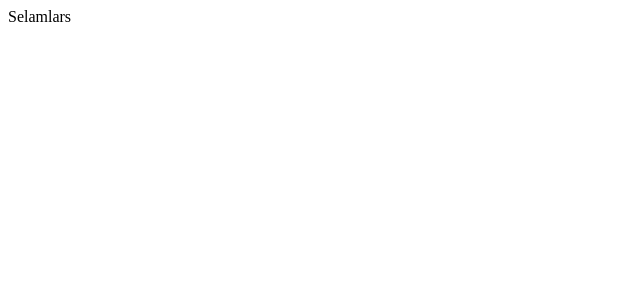
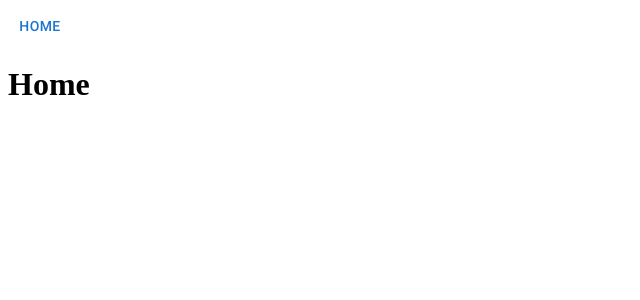
Before and after one commit to bilalkarakollu/Shopping-App, a React (Create React App) app: page / in a window 1280 px wide. Shown: the top 300 px of the page, without its empty margins (0-640 px from the left). Built offline with nearby package versions, Linux system fonts and the light colour scheme.

Commit message:
react-router-dom and material ui added

```diff
--- a/package.json
+++ b/package.json
@@ -3,6 +3,8 @@
   "version": "0.1.0",
   "private": true,
   "dependencies": {
+    "@emotion/react": "^11.8.2",
+    "@emotion/styled": "^11.8.1",
     "@mui/material": "^5.5.3",
     "@mui/styled-engine-sc": "^5.5.2",
     "@reduxjs/toolkit": "^1.8.1",
@@ -18,6 +20,7 @@
     "react-dom": "^17.0.2",
     "react-loading-skeleton": "^3.0.3",
     "react-redux": "^7.2.7",
+    "react-router-dom": "^6.3.0",
     "react-scripts": "5.0.0",
     "react-toastify": "^8.2.0",
     "styled-components": "^5.3.5",
--- a/public/index.html
+++ b/public/index.html
@@ -9,6 +9,8 @@
   <meta name="description" content="Web site created using create-react-app" />
   <link rel="apple-touch-icon" href="%PUBLIC_URL%/logo192.png" />
   <link rel="manifest" href="%PUBLIC_URL%/manifest.json" />
+  <link rel="stylesheet" href="https://fonts.googleapis.com/css?family=Roboto:300,400,500,700&display=swap" />
+  <link rel="stylesheet" href="https://fonts.googleapis.com/icon?family=Material+Icons" />
   <title>Shoping App</title>
 </head>
 
--- a/src/App.tsx
+++ /dev/null
@@ -1,11 +0,0 @@
-import React from 'react';
-
-function App() {
-  return (
-    <div className="App">
-        Selamlars
-    </div>
-  );
-}
-
-export default App;
--- /dev/null
+++ b/src/containers/Navbar/index.tsx
@@ -0,0 +1,9 @@
+import { Button } from '@mui/material';
+
+export default function Navbar(){
+    return (
+        <>
+            <Button>Home</Button>
+        </>
+    )
+}
--- a/src/index.tsx
+++ b/src/index.tsx
@@ -1,12 +1,15 @@
 import React from 'react';
 import ReactDOM from 'react-dom';
-import App from './App';
+import Routers from './routers';
 import { Provider } from 'react-redux';
 import { store } from './redux/app/store';
+import { BrowserRouter } from 'react-router-dom';
 
 ReactDOM.render(
   <Provider store={store}>
-    <App />
+    <BrowserRouter>
+      <Routers />
+    </BrowserRouter>
   </Provider>,
   document.getElementById('root')
 );
--- /dev/null
+++ b/src/layouts/AppLayout.tsx
@@ -0,0 +1,11 @@
+import { Outlet } from 'react-router-dom';
+import Navbar from '../containers/Navbar';
+
+export default function AppLayout() {
+    return (
+        <>
+            <Navbar />
+            <Outlet />
+        </>
+    )
+}
--- /dev/null
+++ b/src/pages/Home/index.tsx
@@ -0,0 +1,7 @@
+export default function Home() {
+    return (
+        <div>
+            <h1>Home</h1>
+        </div>
+    );
+}
--- /dev/null
+++ b/src/routers/index.tsx
@@ -0,0 +1,13 @@
+import { Routes, Route } from 'react-router-dom';
+import AppLayout from '../layouts/AppLayout';
+import Home from '../pages/Home';
+
+export default function Routers() {
+    return (
+        <Routes>
+            <Route path="/" element={<AppLayout />}>
+                <Route index element={<Home />} />
+            </Route>
+        </Routes>
+    )
+}
```
Also changed, not shown: 1 other file (tests, documents, lock files or other folders).
